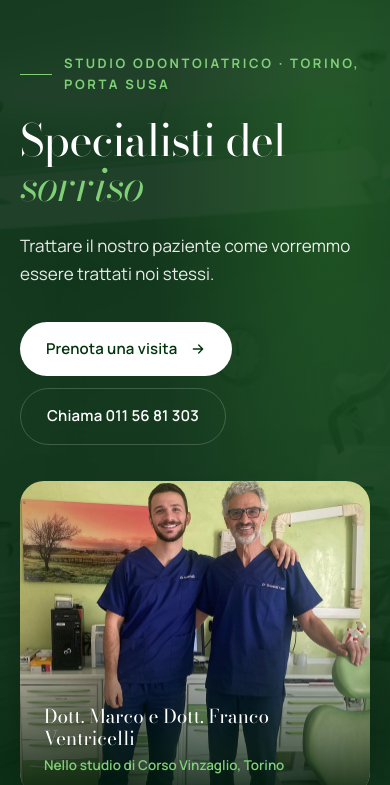
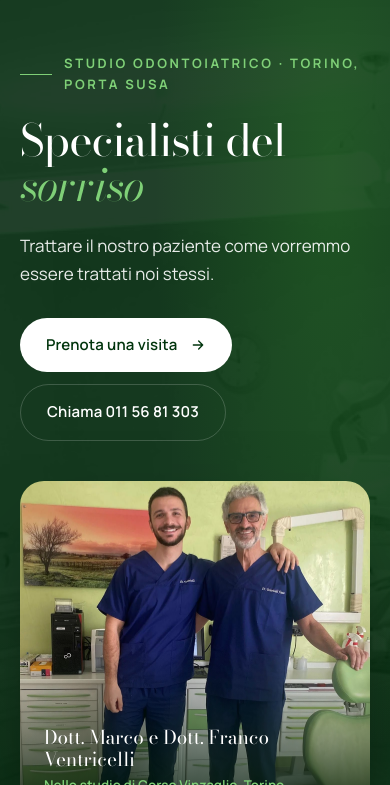
Before and after one commit to albertobarosso1999-boop/studio-ventricelli-preview, a plain HTML site: page index.html in a window 390 px wide. Shown: the part 59-844 px from the top of the page. Drawn offline with nearby package versions, Linux system fonts and the light colour scheme.

Commit message:
Apertura mobile: layout a blocchi senza aspect-ratio per Safari iOS
Co-Authored-By: Claude Fable 5.2 <noreply@anthropic.com>

```diff
--- a/index.html
+++ b/index.html
@@ -421,8 +421,13 @@ fieldset.field{border:0;margin:0;padding:0}
   .act-grid{grid-template-columns:repeat(2,minmax(0,1fr))}
   .hero{display:block;min-height:0}
   .hero-main{display:block;padding-top:112px}
-  .hero-photo{max-height:none;aspect-ratio:auto;height:auto;margin-top:36px}
-  .hero-photo img{height:auto;aspect-ratio:4/3.6}
+  .hero-txt{display:block;position:relative}
+  .hero .cta{display:block;margin-top:30px}
+  .hero .cta .btn{margin:0 10px 12px 0}
+  .hero-photo{display:block;clear:both;max-height:none;aspect-ratio:auto;height:auto;margin:28px 0 0}
+  .hero-photo img{display:block;width:100%;height:clamp(280px,86vw,560px);aspect-ratio:auto}
+  .prev{display:block}
+  .prev figure{aspect-ratio:auto;min-height:0;height:clamp(200px,58vw,460px)}
   .rev-quotes{display:flex;overflow-x:auto;scroll-snap-type:x mandatory;scrollbar-width:none;margin-inline:calc(var(--gut)*-1);padding:4px var(--gut) 12px;scroll-padding-inline:var(--gut)}
   .rev-quotes::-webkit-scrollbar{display:none}
   .rev-quotes figure{flex:0 0 min(320px,80vw);scroll-snap-align:start}
```
